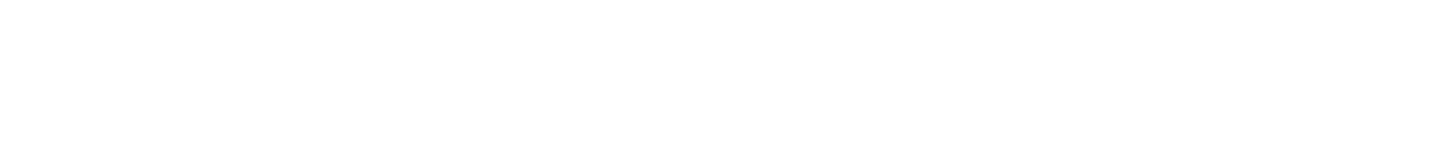
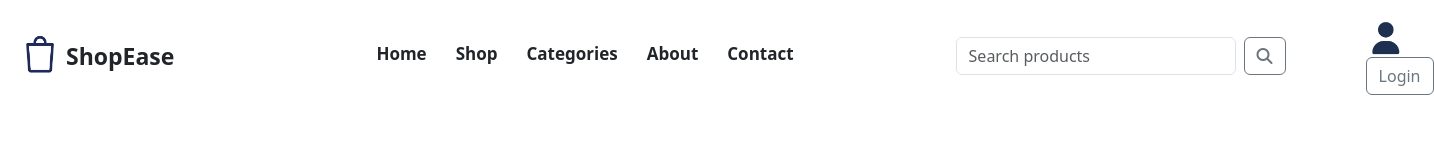
Before and after one commit to harshadajagdale899-coder/CodeAlpha_E-commerce-Store, a plain HTML site: page public/index.html in a window 1280 px wide. Shown: the whole page, 1434 px wide, since content can reach past the window. Drawn offline with nearby package versions, Linux system fonts and the light colour scheme.

Commit message:
Navbar of Ecommerce Webpage is Done

```diff
--- a/public/Css/home-page.css
+++ b/public/Css/home-page.css
@@ -0,0 +1,89 @@
+body {
+  margin: 0;
+  padding: 0;
+}
+
+#home-page-container {
+  height: 110vh;
+  /* background-color: aqua; */
+}
+
+#navbar-outer-container {
+  height: 14vh;
+  background-color: bisque;
+  display: flex;
+  justify-content: center;
+  align-items: center;
+}
+
+#navbar-container {
+  height: 14vh;
+  background-color: white;
+  display: flex;
+  justify-content: flex-start;
+  align-items: center;
+  gap: 10vh;
+}
+
+#brand-info {
+  display: flex;
+  justify-content: flex-start;
+  align-items: center;
+}
+
+#brand-info img {
+  width: 8vh;
+  object-fit: cover;
+}
+
+#brand-name {
+  margin-left: -10px;
+  font-size: 23px;
+  font-weight: 700;
+}
+
+#menu-container {
+  display: flex;
+  justify-content: center;
+  align-items: center;
+  gap: 25px;
+  margin-left: 15vh;
+}
+
+.menu {
+  font-weight: 700;
+  border: 2px white solid;
+  padding-bottom: 5px;
+  border-radius: 2px;
+  font-size: 17px;
+}
+
+.menu:hover {
+  cursor: pointer;
+  border-bottom: 2px rgb(0, 0, 0) solid;
+}
+
+#search-bar-container {
+  display: flex;
+  justify-content: center;
+  text-align: center;
+}
+
+#user-login-icon {
+  height: 5vh;
+  width: 5vh;
+  object-fit: cover;
+}
+
+.fa,
+.fa-brands,
+.fa-regular,
+.fa-solid,
+.fab,
+.far,
+.fas {
+  -moz-osx-font-smoothing: grayscale;
+
+  font-style: normal;
+  font-variant: normal;
+}
--- a/public/index.html
+++ b/public/index.html
@@ -8,9 +8,57 @@
       rel="stylesheet"
       href="	https://cdn.jsdelivr.net/npm/bootstrap@5.3.8/dist/css/bootstrap.min.css"
     />
+    <link
+      rel="stylesheet"
+      href="https://cdnjs.cloudflare.com/ajax/libs/font-awesome/6.7.2/css/all.min.css"
+    />
     <link rel="stylesheet" href="Css/home-page.css" />
   </head>
   <body>
+    <div id="home-page-container">
+      <nav id="navbar-outer-container">
+        <div class="container-fluid" id="navbar-container">
+          <div id="brand-info">
+            <img src="Images/logo-Ecom.png" alt="Logo" />
+            <div id="brand-name">ShopEase</div>
+          </div>
+          <div id="menu-container">
+            <div class="menu">Home</div>
+            <div class="menu">Shop</div>
+            <div class="menu">Categories</div>
+            <div class="menu">About</div>
+            <div class="menu">Contact</div>
+          </div>
+          <div id="search-bar-container" style="margin-left: 10vh">
+            <form class="d-flex" role="search">
+              <input
+                class="form-control me-2"
+                type="search"
+                placeholder="Search products"
+                aria-label="Search"
+                style="width: 35vh"
+              />
+              <button class="btn btn-outline-secondary" type="submit">
+                <i class="fa-solid fa-magnifying-glass"></i>
+              </button>
+            </form>
+          </div>
+          <div id="user-login-container">
+            <div id="user-login">
+              <img
+                src="Images/login-icon.png"
+                id="user-login-icon"
+                alt="login"
+              />
+              <button class="btn btn-outline-secondary" id="login=btn">
+                Login
+              </button>
+            </div>
+          </div>
+        </div>
+      </nav>
+    </div>
+
     <script src="https://cdn.jsdelivr.net/npm/bootstrap@5.3.8/dist/js/bootstrap.bundle.min.js"></script>
     <script src="Js/home-page.js"></script>
   </body>
```
Also changed, not shown: public/Images/login-icon.png (added), public/Images/logo-Ecom.png (added).
